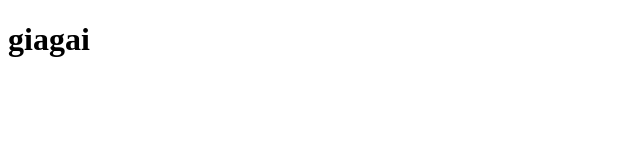
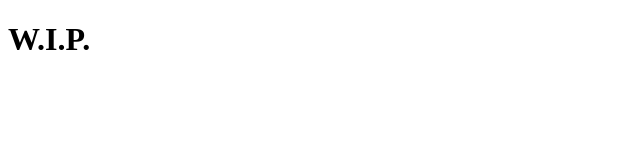
Before and after one commit to GandalfPotter/gandalfpotter.github.io, a plain HTML site: page index.html in a window 1280 px wide. Shown: the full height of the page, 0-640 px from the left. Drawn offline with Linux system fonts and the light colour scheme.

Commit message:
Update index.html

```diff
--- a/index.html
+++ b/index.html
@@ -2,9 +2,9 @@
 <html lang="en">
   <head>
     <meta charset="utf-8"></meta>
-    <title>GandalfPotter's Github Pages</title>
+    <title>W.I.P.</title>
   </head>
   <body>
-    <h1>giagai</h1>
+    <h1>W.I.P.</h1>
   </body>
 </html>
```
